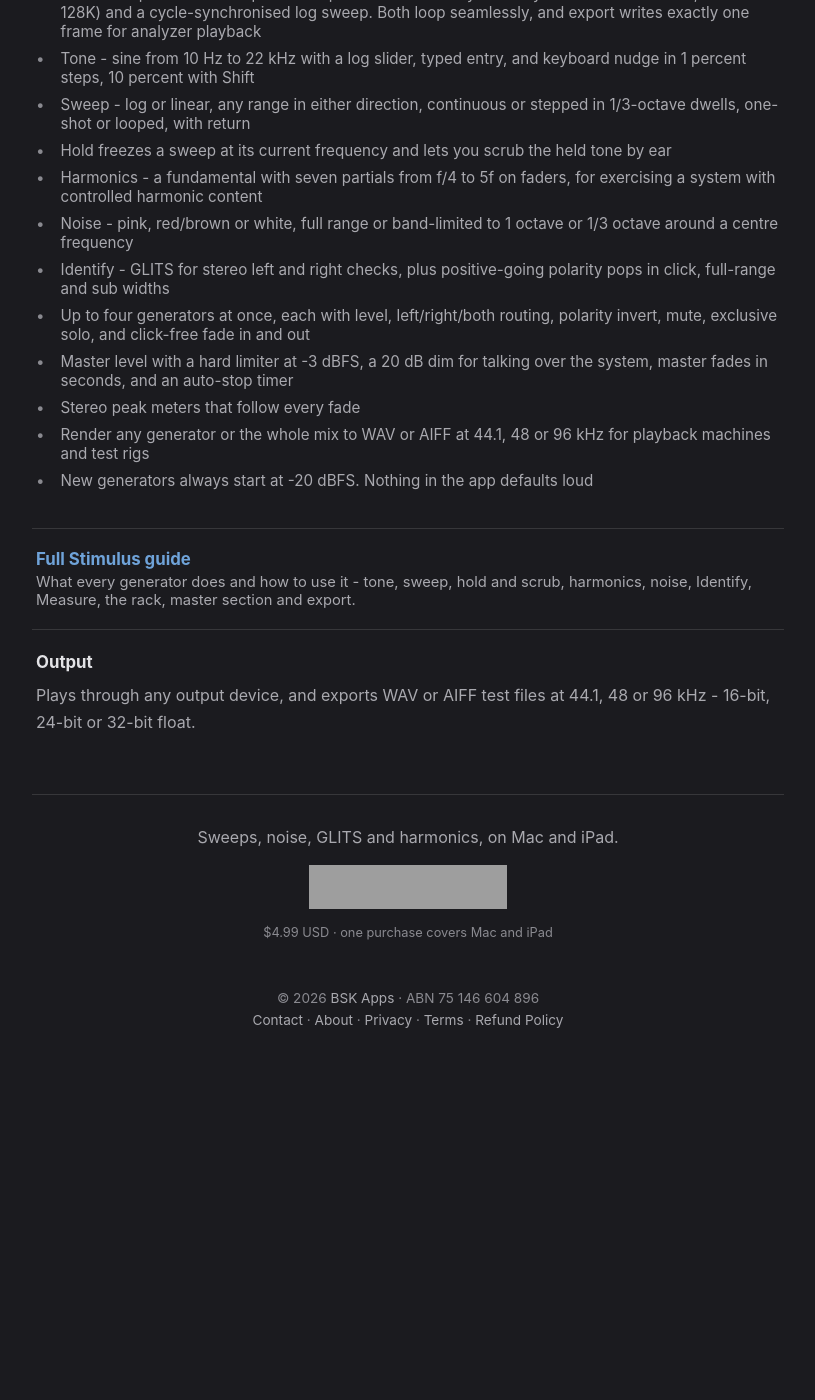
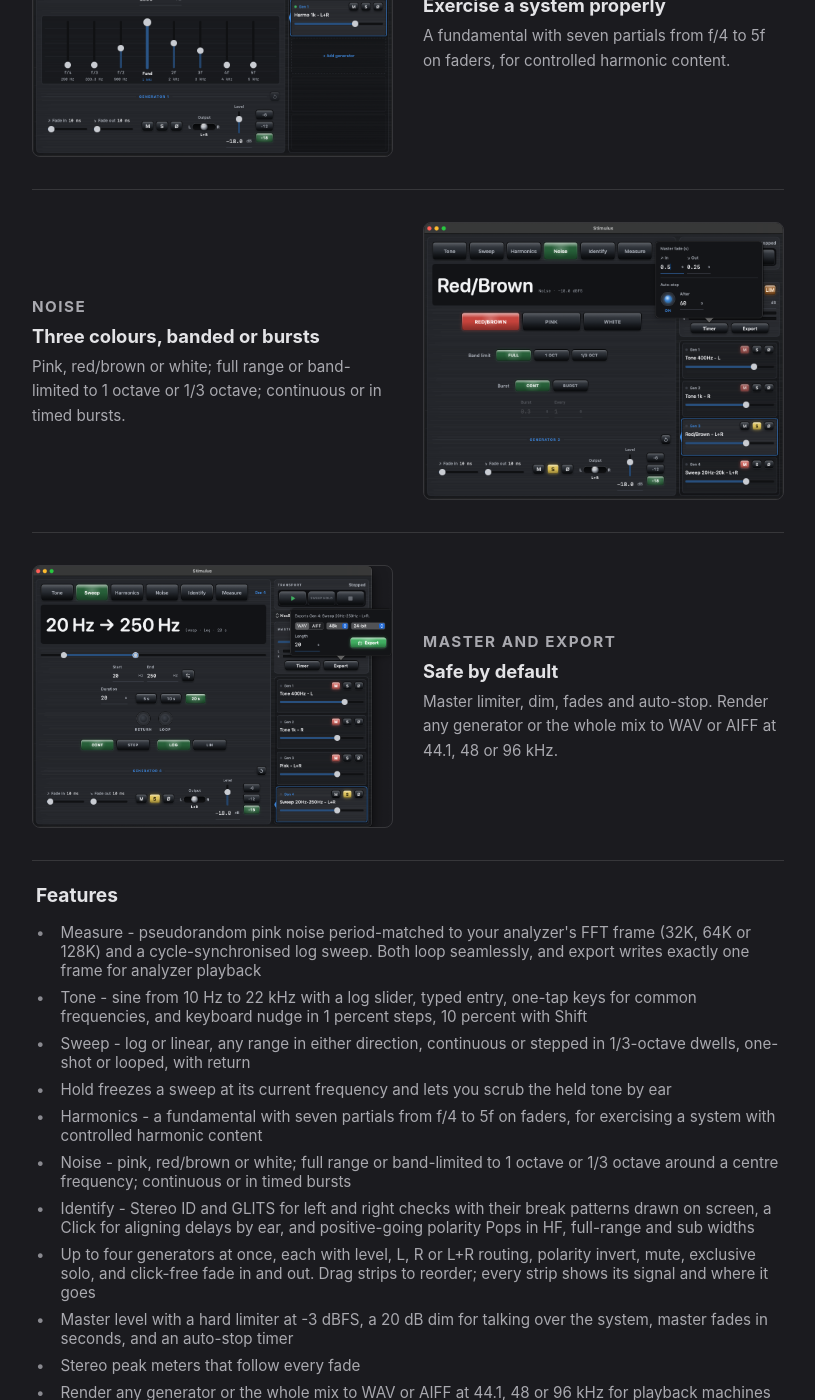
Before and after one commit to BSKapps/bskapps.github.io, a Jekyll site: the page built from stimulus/index.html, in a window 1280 px wide and 1400 px high, scrolled down 2028 px. Shown: the whole window, without its empty margins (232-1047 px from the left). Built offline with Jekyll 4.4.1, drawn with Linux system fonts in a browser that asks for light colours; before the commit the page ends 3120 px from its top, so only the background shows below that; some of the changed text lies outside the part shown; grey boxes are pictures that could not be loaded.

Commit message:
Stimulus page for 1.1: Measure leads, Stereo ID and Click, new gallery, current copy

```diff
--- a/_data/content.json
+++ b/_data/content.json
@@ -96,21 +96,21 @@
       "description": "Stimulus is a test signal rack for live sound engineers. Four generators, a proper master section, and measurement signals that behave the way your analyzer expects.",
       "price": "$4.99 USD",
       "macos": "macOS 15+ & iPadOS 18+",
-      "version": "v1.0",
+      "version": "v1.1",
       "released": "24 July 2026",
       "features": [
         "Measure - pseudorandom pink noise period-matched to your analyzer's FFT frame (32K, 64K or 128K) and a cycle-synchronised log sweep. Both loop seamlessly, and export writes exactly one frame for analyzer playback",
-        "Tone - sine from 10 Hz to 22 kHz with a log slider, typed entry, and keyboard nudge in 1 percent steps, 10 percent with Shift",
+        "Tone - sine from 10 Hz to 22 kHz with a log slider, typed entry, one-tap keys for common frequencies, and keyboard nudge in 1 percent steps, 10 percent with Shift",
         "Sweep - log or linear, any range in either direction, continuous or stepped in 1/3-octave dwells, one-shot or looped, with return",
         "Hold freezes a sweep at its current frequency and lets you scrub the held tone by ear",
         "Harmonics - a fundamental with seven partials from f/4 to 5f on faders, for exercising a system with controlled harmonic content",
-        "Noise - pink, red/brown or white, full range or band-limited to 1 octave or 1/3 octave around a centre frequency",
-        "Identify - GLITS for stereo left and right checks, plus positive-going polarity pops in click, full-range and sub widths",
-        "Up to four generators at once, each with level, left/right/both routing, polarity invert, mute, exclusive solo, and click-free fade in and out",
+        "Noise - pink, red/brown or white; full range or band-limited to 1 octave or 1/3 octave around a centre frequency; continuous or in timed bursts",
+        "Identify - Stereo ID and GLITS for left and right checks with their break patterns drawn on screen, a Click for aligning delays by ear, and positive-going polarity Pops in HF, full-range and sub widths",
+        "Up to four generators at once, each with level, L, R or L+R routing, polarity invert, mute, exclusive solo, and click-free fade in and out. Drag strips to reorder; every strip shows its signal and where it goes",
         "Master level with a hard limiter at -3 dBFS, a 20 dB dim for talking over the system, master fades in seconds, and an auto-stop timer",
         "Stereo peak meters that follow every fade",
-        "Render any generator or the whole mix to WAV or AIFF at 44.1, 48 or 96 kHz for playback machines and test rigs",
-        "New generators always start at -20 dBFS. Nothing in the app defaults loud"
+        "Render any generator or the whole mix to WAV or AIFF at 44.1, 48 or 96 kHz for playback machines and test systems",
+        "New generators arrive muted and start at -18 dBFS. Nothing in the app defaults loud"
       ]
     }
   }
--- a/stimulus/index.html
+++ b/stimulus/index.html
@@ -62,29 +62,38 @@
         </div>
         <div class="fblock">
             <div class="fb-text">
+                <p class="fb-kicker">Measure</p>
+                <h3>Signals your analyzer expects</h3>
+                <p>Periodic pink matched to your FFT frame and a cycle-synchronised log sweep. Both loop seamlessly; export writes exactly one frame.</p>
+            </div>
+            <img src="images/ss-measure.png" alt="Measure signals matched to the analyzer FFT frame">
+        </div>
+
+        <div class="fblock flip">
+            <div class="fb-text">
                 <p class="fb-kicker">Sweep</p>
                 <h3>Hold it and hear it</h3>
                 <p>Log or linear, any range, continuous or stepped. Hold freezes the sweep at its current frequency so you can scrub the tone by ear.</p>
             </div>
-            <img src="images/ss-sweep.png" alt="Sweep held mid-flight at 301 Hz">
+            <img src="images/ss-sweep.png" alt="Sweep held mid-flight at 217 Hz">
+        </div>
+
+        <div class="fblock">
+            <div class="fb-text">
+                <p class="fb-kicker">The rack</p>
+                <h3>Four generators, running together</h3>
+                <p>Each with its own level, routing, mute and solo - the controls you know from your console - so you can stack or A/B signals without reaching for another app.</p>
+            </div>
+            <img src="images/ss-rack.png" alt="Two tones routed left and right in the rack">
         </div>
 
         <div class="fblock flip">
             <div class="fb-text">
-                <p class="fb-kicker">The rack</p>
-                <h3>Four generators, running together</h3>
-                <p>Each with its own level, routing, mute and solo, so you can stack or A/B signals without reaching for another app.</p>
-            </div>
-            <img src="images/ss-rack.png" alt="Multiple generators running together">
-        </div>
-
-        <div class="fblock">
-            <div class="fb-text">
                 <p class="fb-kicker">Identify</p>
                 <h3>Prove the patch before the show</h3>
-                <p>GLITS for left and right checks, plus positive-going polarity pops.</p>
+                <p>Stereo ID and GLITS with their break patterns drawn on screen, a Click for aligning delays by ear, and positive-going polarity Pops.</p>
             </div>
-            <img src="images/ss-glits.png" alt="GLITS stereo identification tone">
+            <img src="images/ss-stereoid.png" alt="Stereo ID with its break pattern drawn on screen">
         </div>
 
         <div class="fblock flip">
@@ -98,11 +107,20 @@
 
         <div class="fblock">
             <div class="fb-text">
+                <p class="fb-kicker">Noise</p>
+                <h3>Three colours, banded or bursts</h3>
+                <p>Pink, red/brown or white; full range or band-limited to 1 octave or 1/3 octave; continuous or in timed bursts.</p>
+            </div>
+            <img src="images/ss-noise.png" alt="Noise colours with band limiting and bursts">
+        </div>
+
+        <div class="fblock flip">
+            <div class="fb-text">
                 <p class="fb-kicker">Master and export</p>
                 <h3>Safe by default</h3>
                 <p>Master limiter, dim, fades and auto-stop. Render any generator or the whole mix to WAV or AIFF at 44.1, 48 or 96 kHz.</p>
             </div>
-            <img src="images/ss-export.png" alt="Master section and export settings">
+            <img src="images/ss-export.png" alt="Export panel rendering a sweep to WAV">
         </div>
 
         <div class="section">
```
Also changed, not shown: stimulus/images/ss-export.png, stimulus/images/ss-harmonics.png, stimulus/images/ss-measure.png (added), stimulus/images/ss-noise.png (added), stimulus/images/ss-rack.png, stimulus/images/ss-stereoid.png (added), stimulus/images/ss-sweep.png.
